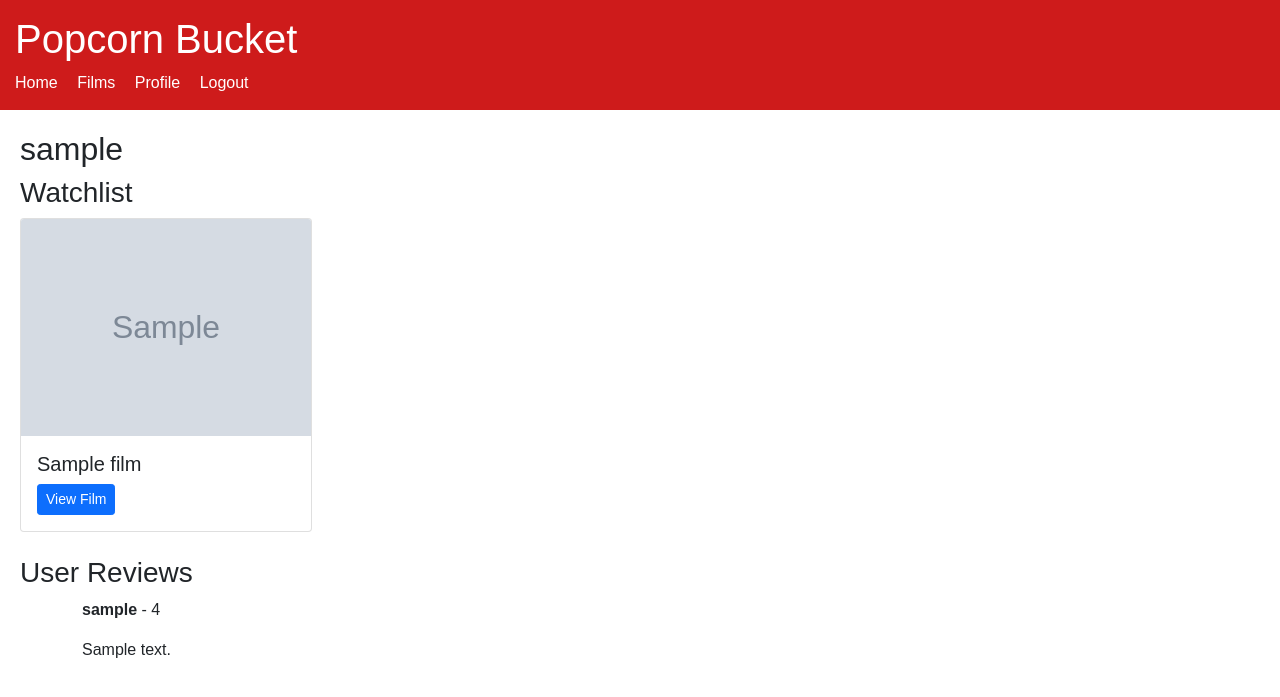
After one commit to 3010468m/PopcornBucket, a Django app: page /films/profile/1/ in a window 1280 px wide. The commit adds this page. Shown: the top 697 px of the page. Run offline with Django 3.2, Linux system fonts and the light colour scheme; a user stored in the database is signed in; tables that the repository leaves empty hold one stand-in row (values such as "Sample post"); grey boxes marked "Sample" are stand-in pictures.

Commit message:
Add friendship feature with models, views, and templates; update profile and user profile pages

```diff
--- a/popcornbucket/models.py
+++ b/popcornbucket/models.py
@@ -57,3 +57,14 @@ class Watchlist(models.Model):
 
     def __str__(self):
         return f"{self.user.username}'s watchlist"
+
+class Friendship(models.Model):
+    user = models.ForeignKey(User, on_delete=models.CASCADE, related_name='friendships')
+    friend = models.ForeignKey(User, on_delete=models.CASCADE, related_name='friends_of')
+    created_at = models.DateTimeField(auto_now_add=True)
+
+    class Meta:
+        unique_together = ('user', 'friend')
+
+    def __str__(self):
+        return f"{self.user.username} -> {self.friend.username}"
--- a/popcornbucket/urls.py
+++ b/popcornbucket/urls.py
@@ -6,4 +6,8 @@ urlpatterns = [
     path('<int:id>/', views.film_detail, name='film_detail'),
     path('watchlist/add/<int:film_id>/', views.add_to_watchlist, name='add_to_watchlist'),
     path('watchlist/remove/<int:film_id>/', views.remove_from_watchlist, name='remove_from_watchlist'),
+    path('profile/', views.profile, name='profile'),
+    path('profile/<int:user_id>/', views.user_profile, name='user_profile'),
+    path('friends/add/<int:user_id>/', views.add_friend, name='add_friend'),
+    path('friends/remove/<int:user_id>/', views.remove_friend, name='remove_friend'),
 ]
--- a/popcornbucket/views.py
+++ b/popcornbucket/views.py
@@ -6,8 +6,8 @@ from django.contrib.auth import authenticate, login, logout
 from django.db.models import F
 from django.http import JsonResponse
 import json
-
-from .models import Film, Genre, Review, Watchlist
+from django.contrib.auth.models import User
+from .models import Film, Genre, Review, Watchlist, Friendship
 from .forms import ReviewForm
 
 
@@ -108,6 +108,27 @@ def remove_from_watchlist(request, film_id):
     watchlist.films.remove(film)
     return redirect('film_detail', id=film_id)
 
+
+@login_required
+def add_friend(request, user_id):
+    other_user = get_object_or_404(User, id=user_id)
+
+    if other_user != request.user:
+        Friendship.objects.get_or_create(user=request.user, friend=other_user)
+        Friendship.objects.get_or_create(user=other_user, friend=request.user)
+
+    return redirect('user_profile', user_id=other_user.pk)
+
+
+@login_required
+def remove_friend(request, user_id):
+    other_user = get_object_or_404(User, id=user_id)
+
+    Friendship.objects.filter(user=request.user, friend=other_user).delete()
+    Friendship.objects.filter(user=other_user, friend=request.user).delete()
+
+    return redirect('user_profile', user_id=other_user.pk)
+
 #@login_required
 def write_review(request, film_id):
 
@@ -171,8 +192,27 @@ def logout_view(request):
 def profile(request):
     watchlist, created = Watchlist.objects.get_or_create(user=request.user)
     films = watchlist.films.all()
-
+    friends = User.objects.filter(friends_of__user=request.user)
     return render(request, "popcornbucket/profile.html", {
         "user": request.user,
-        "films": films
+        "films": films,
+        "friends":friends,
     })
+
+@login_required
+def user_profile(request, user_id):
+    profile_user = get_object_or_404(User, id=user_id)
+
+    watchlist, created = Watchlist.objects.get_or_create(user=profile_user)
+    films = watchlist.films.all()
+
+    reviews = Review.objects.filter(user=profile_user).order_by('-created_at')
+
+    is_friend = Friendship.objects.filter(user=request.user, friend=profile_user).exists()
+
+    return render(request, "popcornbucket/user_profile.html", {
+        "profile_user": profile_user,
+        "films": films,
+        "reviews": reviews,
+        "is_friend": is_friend,
+    })
--- /dev/null
+++ b/templates/popcornbucket/user_profile.html
@@ -0,0 +1,47 @@
+{% extends "popcornbucket/base.html" %}
+{% block content %}
+
+<h2>{{ profile_user.username }}</h2>
+
+{% if profile_user != request.user %}
+    {% if is_friend %}
+        <a href="{% url 'remove_friend' profile_user.pk %}" class="btn btn-warning">Unfriend</a>
+    {% else %}
+        <a href="{% url 'add_friend' profile_user.pk %}" class="btn btn-primary">Send Friend Request</a>
+    {% endif %}
+{% endif %}
+
+<h3>Watchlist</h3>
+{% if films %}
+    <div class="row">
+        {% for film in films %}
+            <div class="col-md-3 mb-4">
+                <div class="card h-100">
+                    {% if film.poster %}
+                        <img src="{{ film.poster.url }}" class="card-img-top" alt="{{ film.title }}">
+                    {% endif %}
+                    <div class="card-body">
+                        <h5 class="card-title">{{ film.title }}</h5>
+                        <a href="{% url 'film_detail' film.pk %}" class="btn btn-primary btn-sm">View Film</a>
+                    </div>
+                </div>
+            </div>
+        {% endfor %}
+    </div>
+{% else %}
+    <p>No films in this watchlist yet.</p>
+{% endif %}
+
+<h3>User Reviews</h3>
+{% if reviews %}
+    {% for review in reviews %}
+        <div class="container">
+            <p><strong>{{ review.user.username }}</strong> - {{ review.rating }}</p>
+            <p>{{ review.review_text }}</p>
+        </div>
+    {% endfor %}
+{% else %}
+    <p>No reviews yet.</p>
+{% endif %}
+
+{% endblock %}
```
Also changed, not shown: templates/popcornbucket/film_detail.html (+6 -3 lines), templates/popcornbucket/profile.html (+15 -0 lines), popcornbucket/migrations/0002_friendship.py (added).
